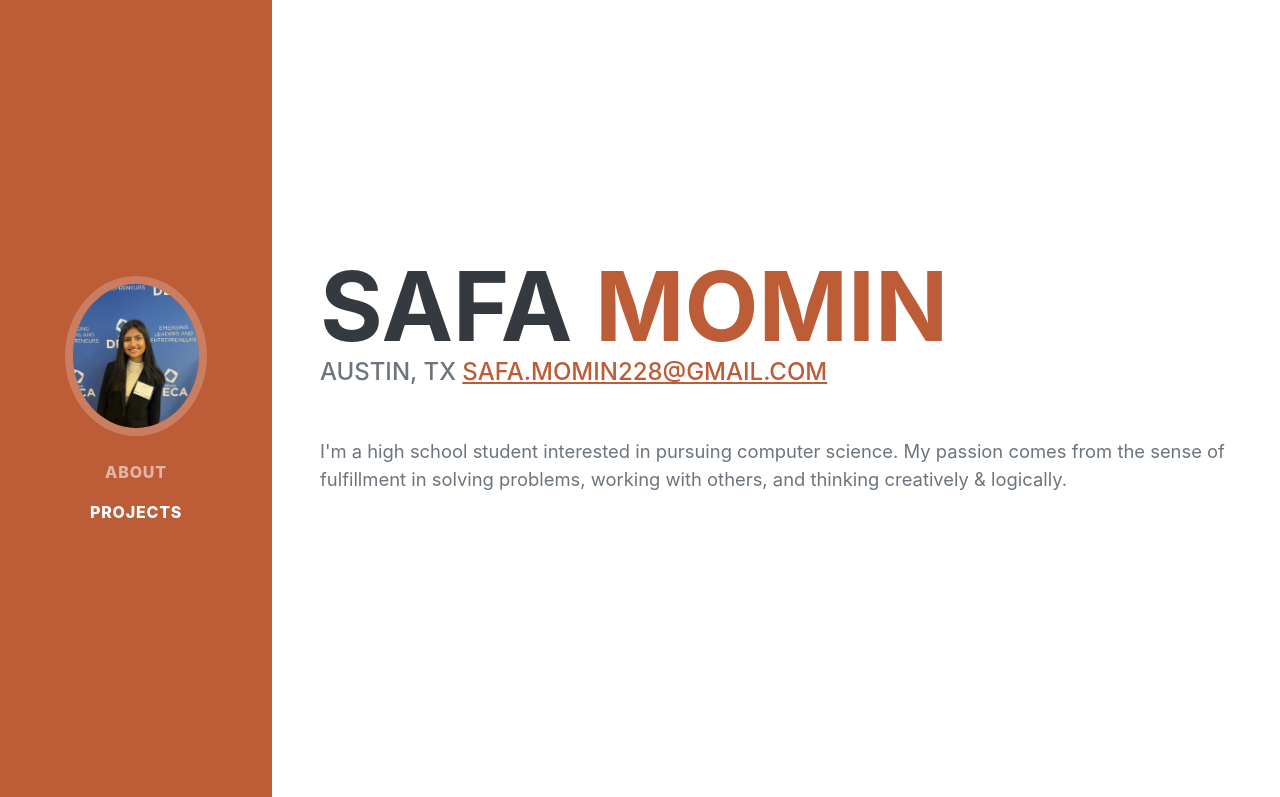
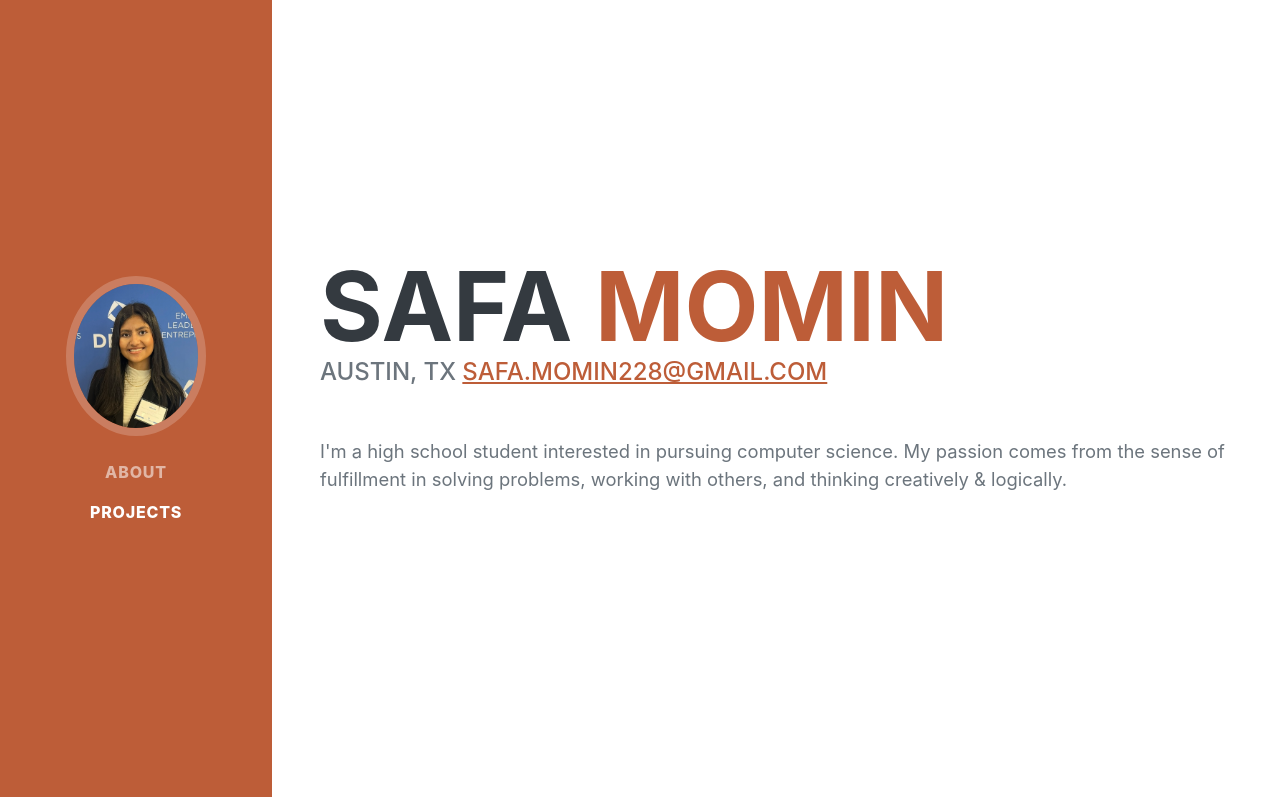
Before and after one commit to safa-m-sketch/safa-m-sketch.github.io, a website: page index.html in a window 1280 px wide. Shown: the top 797 px of the page. Drawn offline with nearby package versions, Linux system fonts and the light colour scheme; a web font is replaced by a local one.

Commit message:
Update index.html

```diff
--- a/index.html
+++ b/index.html
@@ -20,7 +20,7 @@
         <nav class="navbar navbar-expand-lg navbar-dark bg-primary fixed-top" id="sideNav">
             <a class="navbar-brand js-scroll-trigger" href="#page-top">
                 <span class="d-block d-lg-none">Safa Momin</span>
-                <span class="d-none d-lg-block"><img class="img-fluid img-profile rounded-circle mx-auto mb-2" src="assets/img/IMG_2270.jpg" alt="..." /></span>
+                <span class="d-none d-lg-block"><img class="img-fluid img-profile rounded-circle mx-auto mb-2" src="assets/img/Personal.jpg" alt="..." /></span>
             </a>
             <button class="navbar-toggler" type="button" data-bs-toggle="collapse" data-bs-target="#navbarResponsive" aria-controls="navbarResponsive" aria-expanded="false" aria-label="Toggle navigation"><span class="navbar-toggler-icon"></span></button>
             <div class="collapse navbar-collapse" id="navbarResponsive">
```
